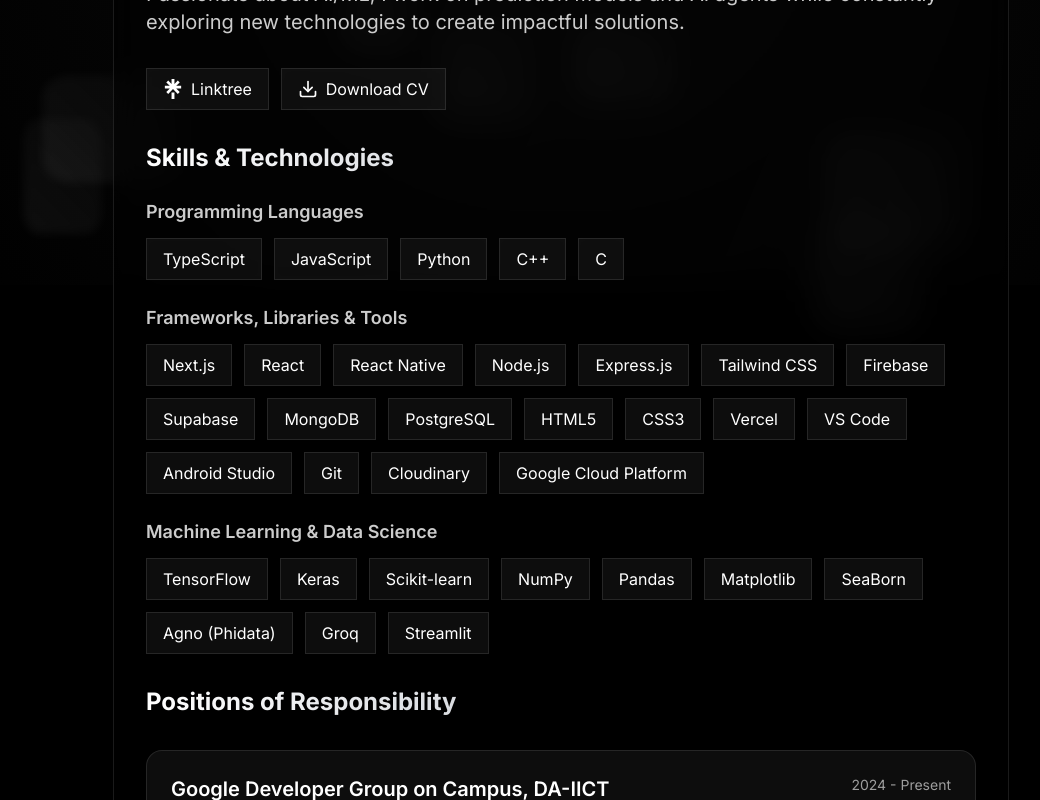
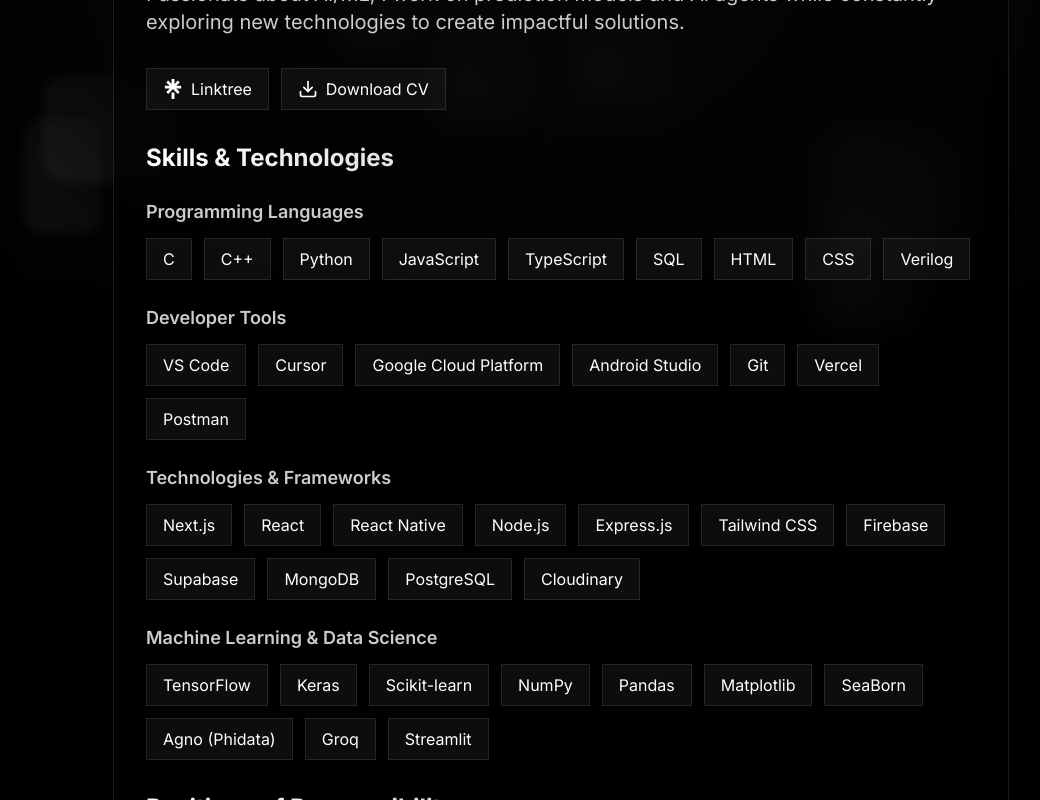
Before and after one commit to harshhh28/Portfolio, a Next.js app: page / in a window 1280 px wide. Shown: the part 515-1315 px from the top of the page, without its empty margins (79-1119 px from the left). Built offline with nearby package versions, Linux system fonts and the light colour scheme.

Commit message:
refactor(page): update skills section to improve organization and clarity

```diff
--- a/src/app/page.tsx
+++ b/src/app/page.tsx
@@ -9,27 +9,73 @@
 const SKILLS = {
   programmingLanguages: [
     {
-      name: "TypeScript",
-      url: "https://www.typescriptlang.org/docs/",
+      name: "C",
+      url: "https://devdocs.io/c/",
+    },
+    {
+      name: "C++",
+      url: "https://cplusplus.com/doc/",
+    },
+    {
+      name: "Python",
+      url: "https://docs.python.org/3/",
     },
     {
       name: "JavaScript",
       url: "https://developer.mozilla.org/en-US/docs/Web/JavaScript",
     },
     {
-      name: "Python",
-      url: "https://docs.python.org/3/",
+      name: "TypeScript",
+      url: "https://www.typescriptlang.org/docs/",
     },
     {
-      name: "C++",
-      url: "https://cplusplus.com/doc/",
+      name: "SQL",
+      url: "https://www.w3schools.com/sql/",
     },
     {
-      name: "C",
-      url: "https://devdocs.io/c/",
+      name: "HTML",
+      url: "https://developer.mozilla.org/en-US/docs/Web/HTML",
+    },
+    {
+      name: "CSS",
+      url: "https://developer.mozilla.org/en-US/docs/Web/CSS",
+    },
+    {
+      name: "Verilog",
+      url: "https://sutherland-hdl.com/pdfs/verilog_2001_ref_guide.pdf",
     },
   ],
-  frameworksAndTools: [
+  developerTools: [
+    {
+      name: "VS Code",
+      url: "https://code.visualstudio.com/docs",
+    },
+    {
+      name: "Cursor",
+      url: "https://cursordocs.com/en/docs/get-started/",
+    },
+    {
+      name: "Google Cloud Platform",
+      url: "https://cloud.google.com/docs",
+    },
+    {
+      name: "Android Studio",
+      url: "https://developer.android.com/docs",
+    },
+    {
+      name: "Git",
+      url: "https://git-scm.com/doc",
+    },
+    {
+      name: "Vercel",
+      url: "https://vercel.com/docs",
+    },
+    {
+      name: "Postman",
+      url: "https://learning.postman.com/docs/",
+    },
+  ],
+  technologiesAndFrameworks: [
     {
       name: "Next.js",
       url: "https://nextjs.org/docs",
@@ -71,36 +117,8 @@
       url: "https://www.postgresql.org/docs/",
     },
     {
-      name: "HTML5",
-      url: "https://developer.mozilla.org/en-US/docs/Web/HTML",
-    },
-    {
-      name: "CSS3",
-      url: "https://developer.mozilla.org/en-US/docs/Web/CSS",
-    },
-    {
-      name: "Vercel",
-      url: "https://vercel.com/docs",
-    },
-    {
-      name: "VS Code",
-      url: "https://code.visualstudio.com/docs",
-    },
-    {
-      name: "Android Studio",
-      url: "https://developer.android.com/docs",
-    },
-    {
-      name: "Git",
-      url: "https://git-scm.com/doc",
-    },
-    {
       name: "Cloudinary",
       url: "https://cloudinary.com/documentation",
-    },
-    {
-      name: "Google Cloud Platform",
-      url: "https://cloud.google.com/docs",
     },
   ],
   mlAndDataScience: [
@@ -374,10 +392,38 @@
 
                   <div>
                     <h3 className="text-base sm:text-lg font-semibold mb-3 text-white/80">
-                      Frameworks, Libraries & Tools
+                      Developer Tools
                     </h3>
                     <div className="flex flex-wrap gap-2 sm:gap-3">
-                      {SKILLS.frameworksAndTools.map((skill) => (
+                      {SKILLS.developerTools.map((skill) => (
+                        <Link
+                          key={skill.name}
+                          href={skill.url}
+                          target="_blank"
+                          rel="noopener noreferrer"
+                          className="px-3 sm:px-4 py-1.5 sm:py-2 bg-white/5 rounded-lg border border-white/10
+                            hover:bg-white/10 hover:border-white/20
+                            transition-all duration-300 hover:-translate-y-1
+                            backdrop-blur-sm group/skill
+                            text-sm sm:text-base">
+                          <span className="relative">
+                            {skill.name}
+                            <span
+                              className="absolute inset-0 bg-gradient-to-r from-white/0 via-white/10 to-white/0
+                              opacity-0 group-hover/skill:opacity-100 transition-opacity duration-500"
+                            />
+                          </span>
+                        </Link>
+                      ))}
+                    </div>
+                  </div>
+
+                  <div>
+                    <h3 className="text-base sm:text-lg font-semibold mb-3 text-white/80">
+                      Technologies & Frameworks
+                    </h3>
+                    <div className="flex flex-wrap gap-2 sm:gap-3">
+                      {SKILLS.technologiesAndFrameworks.map((skill) => (
                         <Link
                           key={skill.name}
                           href={skill.url}
```
